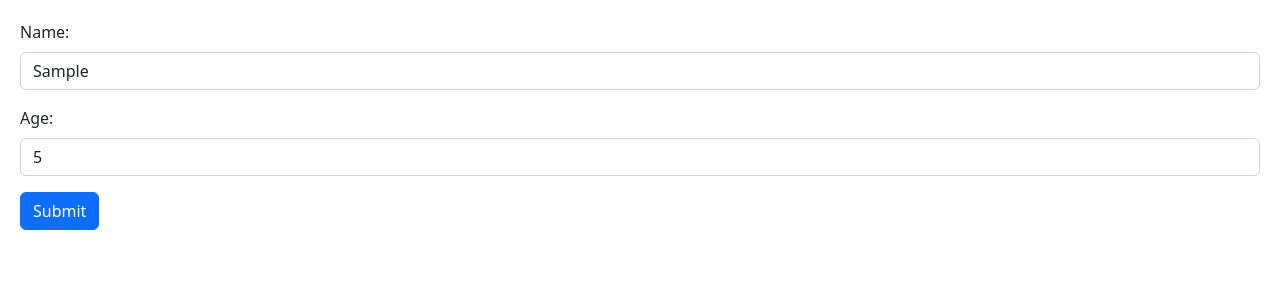
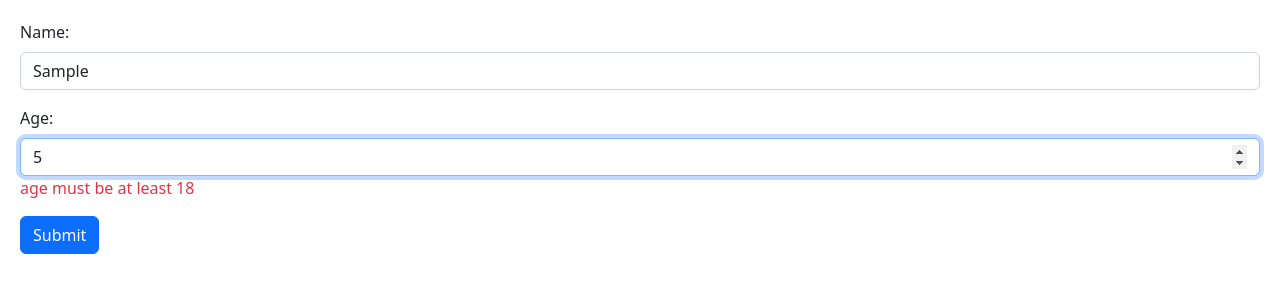
Before and after one commit to Stephen-Vincent/react-practice, a React (Vite) app: page / in a window 1280 px wide. Both pictures are taken after typing "Sample", "5" into the empty fields and a click on the button "Submit". Shown: the top 300 px of the page. Built offline with nearby package versions, Linux system fonts and the light colour scheme.

Commit message:
learning schema based validation with zod.

```diff
--- a/package.json
+++ b/package.json
@@ -9,12 +9,14 @@
     "preview": "vite preview"
   },
   "dependencies": {
+    "@hookform/resolvers": "^2.9.11",
     "@popperjs/core": "^2.11.8",
     "bootstrap": "^5.2.3",
     "react": "^18.2.0",
     "react-dom": "^18.2.0",
     "react-hook-form": "^7.52.1",
-    "react-icons": "^5.2.1"
+    "react-icons": "^5.2.1",
+    "zod": "^3.20.6"
   },
   "devDependencies": {
     "@types/react": "^18.0.27",
--- a/src/components/Form.tsx
+++ b/src/components/Form.tsx
@@ -1,17 +1,22 @@
-import React, { FormEvent, useState } from "react";
 import { FieldValues, useForm } from "react-hook-form";
+import { z } from "zod";
+import { zodResolver } from "@hookform/resolvers/zod";
 
-interface FormData {
-  name: string;
-  age: number;
-}
+const schema = z.object({
+  name: z.string().min(3, { message: "name must be at least 3 characters" }),
+  age: z
+    .number({ invalid_type_error: "age field is required" })
+    .min(18, { message: "age must be at least 18" }),
+});
+
+type FormData = z.infer<typeof schema>;
 
 const Form = () => {
   const {
     register,
     handleSubmit,
     formState: { errors },
-  } = useForm<FormData>();
+  } = useForm<FormData>({ resolver: zodResolver(schema) });
 
   const onSubmit = (data: FieldValues) => console.log(data);
 
@@ -22,33 +27,28 @@
           Name:
         </label>
         <input
-          {...register("name", { required: true, minLength: 3 })}
+          {...register("name")}
           id="name"
           type="text"
           className="form-control"
         />
 
-        {errors.name?.type === "required" && (
-          <p className="text-danger">The name field is required.</p>
-        )}
-        {errors.name?.type === "minLength" && (
-          <p className="text-dangers">
-            The name must be at least 3 characters.
-          </p>
-        )}
+        {/* Error message */}
+        {errors.name && <p className="text-danger">{errors.name.message}</p>}
       </div>
       <div className="mb-3">
         <label htmlFor="age" className="form-label">
           Age:
         </label>
         <input
-          {...register("age")}
+          {...register("age", { valueAsNumber: true })}
           id="age"
           type="number"
           className="form-control"
         />
 
-        {/* {errors.age?.type === "required" && <p>The age field is required.</p>} */}
+        {/* Error message */}
+        {errors.age && <p className="text-danger">{errors.age.message}</p>}
       </div>
       <button className="btn btn-primary" type="submit">
         Submit
```
Also changed, not shown: 1 other file (tests, documents, lock files or other folders).
